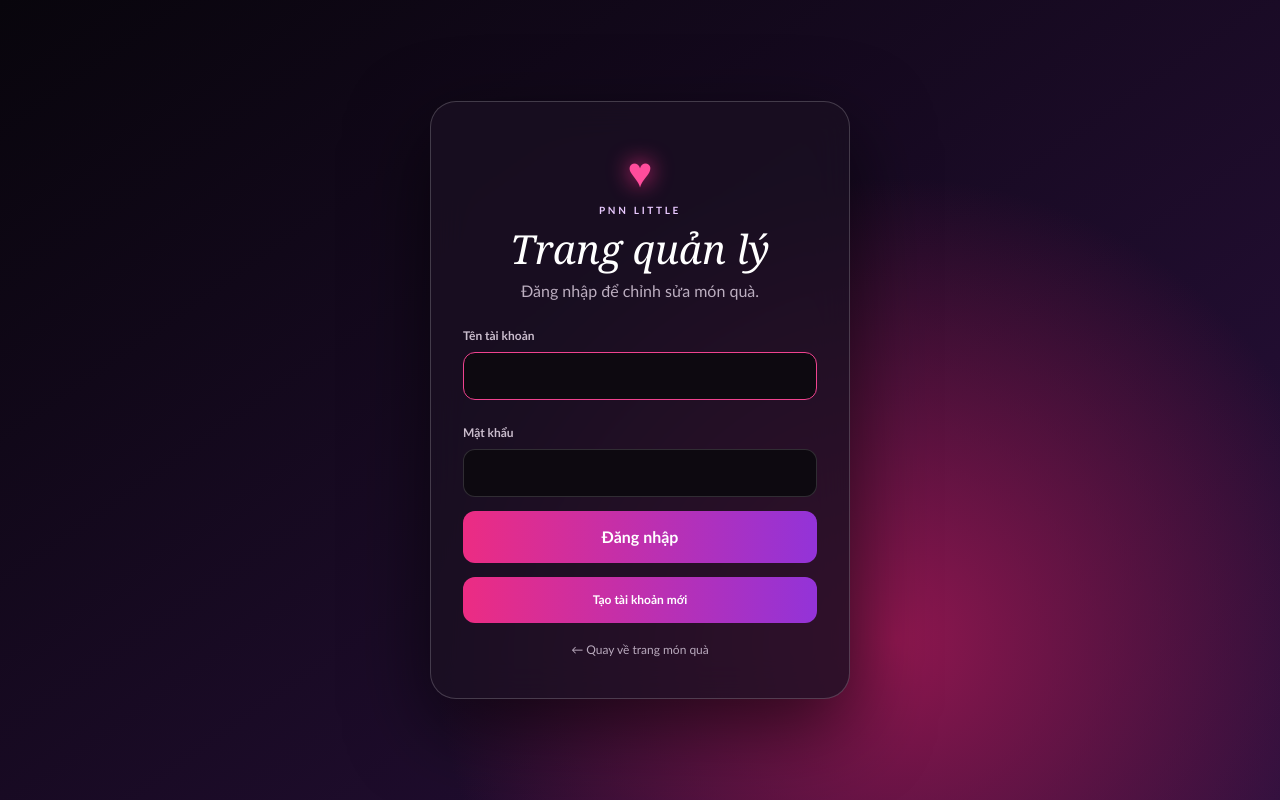
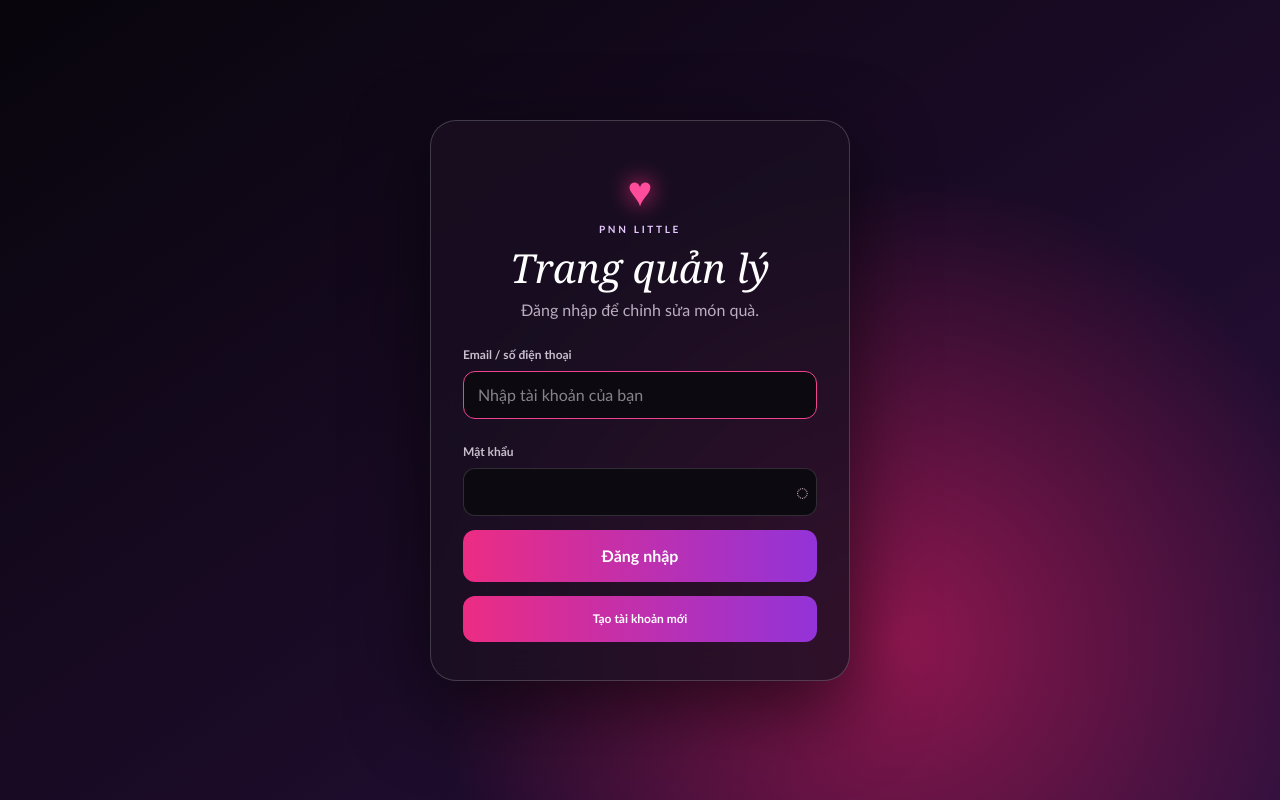
Before and after one commit to ngocnamh2007-star/PNN-LITTLE, a Next.js app: page /admin/login in a window 1280 px wide. Built offline with nearby package versions, Linux system fonts and the light colour scheme.

Commit message:
Improve admin account validation and identity UI

```diff
--- a/app/admin/AdminClient.tsx
+++ b/app/admin/AdminClient.tsx
@@ -309,6 +309,7 @@ export default function AdminPage() {
           <p className="eyebrow">A LITTLE LOVE</p>
           <h1>Quản lý món quà</h1>
           <p>Chỉnh nội dung một lần, trang người xem sẽ sử dụng đúng nội dung bạn đã lưu.</p>
+          {accountName && <p className="signed-in-as">Đang đăng nhập: <strong>{accountName}</strong></p>}
         </div>
         <Link href="/" className="preview-link">Xem trang món quà →</Link>
       </header>
--- a/app/admin/login/page.tsx
+++ b/app/admin/login/page.tsx
@@ -6,6 +6,7 @@ export default function AdminLoginPage() {
   const [mode, setMode] = useState<"login" | "signup">("login");
   const [username, setUsername] = useState("");
   const [password, setPassword] = useState("");
+  const [showPassword, setShowPassword] = useState(false);
   const [error, setError] = useState("");
   const [loading, setLoading] = useState(false);
 
@@ -33,20 +34,14 @@ export default function AdminLoginPage() {
         <p className="eyebrow">PNN LITTLE</p>
         <h1>{mode === "signup" ? "Tạo tài khoản" : "Trang quản lý"}</h1>
         <p>{mode === "signup" ? "Tạo tài khoản riêng để bảo vệ trang quản lý." : "Đăng nhập để chỉnh sửa món quà."}</p>
-        <label><span>Tên tài khoản</span><input value={username} autoComplete="username" onChange={(event) => setUsername(event.target.value)} autoFocus /></label>
+        <label><span>{mode === "signup" ? "Email hoặc số điện thoại" : "Email / số điện thoại"}</span><input value={username} autoComplete="username" placeholder={mode === "signup" ? "vd: ban@email.com hoặc 09xxxxxxxx" : "Nhập tài khoản của bạn"} onChange={(event) => setUsername(event.target.value)} autoFocus /></label>
         <label>
           <span>Mật khẩu</span>
-          <input
-            type="password"
-            autoComplete="current-password"
-            value={password}
-            onChange={(event) => setPassword(event.target.value)}
-          />
+          <div className="password-input-wrap"><input type={showPassword ? "text" : "password"} autoComplete="current-password" value={password} onChange={(event) => setPassword(event.target.value)} /><button type="button" aria-label={showPassword ? "Ẩn mật khẩu" : "Hiện mật khẩu"} onClick={() => setShowPassword((value) => !value)}>{showPassword ? "◉" : "◌"}</button></div>
         </label>
         {error && <div className="login-error">{error}</div>}
         <button type="submit" disabled={loading}>{loading ? "Đang xử lý..." : mode === "signup" ? "Tạo tài khoản" : "Đăng nhập"}</button>
         <button type="button" className="login-switch" onClick={() => { setMode(mode === "login" ? "signup" : "login"); setError(""); }}>{mode === "login" ? "Tạo tài khoản mới" : "Đã có tài khoản? Đăng nhập"}</button>
-        <a href="/">← Quay về trang món quà</a>
       </form>
     </main>
   );
--- a/app/api/admin/signup/route.ts
+++ b/app/api/admin/signup/route.ts
@@ -7,8 +7,12 @@ export async function GET() {
 export async function POST(request: Request) {
   const payload = (await request.json()) as { username?: string; password?: string };
   if (!payload.username?.trim()) return Response.json({ error: "Vui lòng nhập tên tài khoản" }, { status: 400 });
+  const identifier = payload.username.trim();
+  const validEmail = /^[^\s@]+@[^\s@]+\.[^\s@]+$/.test(identifier);
+  const validPhone = /^(\+84|0)(3|5|7|8|9)\d{8}$/.test(identifier.replace(/[ .-]/g, ""));
+  if (!validEmail && !validPhone) return Response.json({ error: "Hãy nhập email hoặc số điện thoại hợp lệ" }, { status: 400 });
   if (!payload.password || payload.password.length < 8) return Response.json({ error: "Mật khẩu cần ít nhất 8 ký tự" }, { status: 400 });
-  try { await createAdminAccount(payload.username, payload.password); }
+  try { await createAdminAccount(identifier, payload.password); }
   catch { return Response.json({ error: "Tài khoản đã tồn tại" }, { status: 409 }); }
   const token = await createAdminSessionFor(payload.username!.trim());
   return Response.json({ ok: true }, { headers: { "set-cookie": `${SESSION_COOKIE}=${token}; Path=/; HttpOnly; Secure; SameSite=Lax; Max-Age=1209600` } });
--- a/app/globals.css
+++ b/app/globals.css
@@ -214,6 +214,9 @@ button { color: inherit; }
 .admin-login-card label span { display: block; margin-bottom: 7px; color: #cabdcd; font-size: 12px; font-weight: 700; }
 .admin-login-card input { width: 100%; height: 48px; padding: 0 14px; border: 1px solid #ffffff25; border-radius: 12px; outline: 0; color: white; background: #0d0910; }
 .admin-login-card input:focus { border-color: #ef438f; }
+.password-input-wrap { position: relative; display: flex; align-items: center; }
+.password-input-wrap input { padding-right: 48px; }
+.password-input-wrap button { position: absolute; right: 8px; border: 0; color: #d8bfd7; background: transparent; cursor: pointer; font-size: 20px; }
 .admin-login-card > button { width: 100%; margin-top: 14px; padding: 14px; border: 0; border-radius: 12px; color: white; background: linear-gradient(90deg, #ec2c83, #9333d8); cursor: pointer; font-weight: 800; }
 .admin-login-card > a { display: inline-block; margin-top: 18px; color: #b9aabd; text-decoration: none; font-size: 12px; }
 .login-switch { margin-top: 12px; border: 0; color: #e9a5cd; background: transparent; cursor: pointer; font-size: 12px; }
@@ -221,6 +224,7 @@ button { color: inherit; }
 .share-link input { min-width: 0; flex: 1; height: 42px; padding: 0 12px; color: #d9c8dc; border: 1px solid #ffffff20; border-radius: 10px; background: #0d0a10; }
 .share-link button { border: 1px solid #ffffff24; border-radius: 10px; color: white; background: #ffffff0c; cursor: pointer; padding: 0 12px; }
 .login-error { margin-top: 10px; color: #ff8ca5; font-size: 12px; }
+.signed-in-as { margin-top: 8px !important; color: #e9a5cd !important; font-size: 12px; }
 .admin-actions > div { display: flex; align-items: center; gap: 14px; }
 .reset-button, .save-button { border-radius: 12px; padding: 13px 18px; cursor: pointer; font-size: 12px; font-weight: 800; }
 .reset-button { border: 1px solid #ffffff25; color: #bdaec1; background: transparent; }
```
